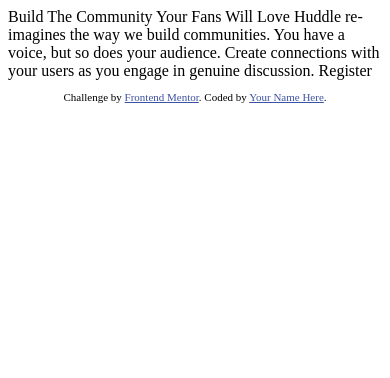
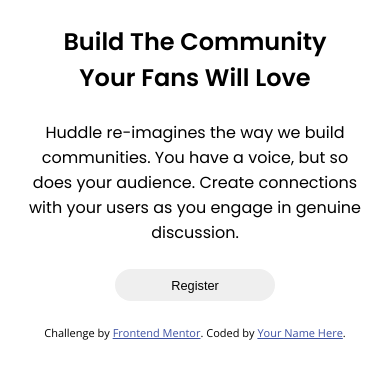
Before and after one commit to JSouza27/desaifo-huddle-landing-page, a website: page index.html in a window 390 px wide. Drawn offline with nearby package versions, Linux system fonts and the light colour scheme.

Commit message:
adicionado estilo css base para dispositivo mobile

```diff
--- a/index.html
+++ b/index.html
@@ -5,23 +5,28 @@
   <meta name="viewport" content="width=device-width, initial-scale=1.0"> <!-- displays site properly based on user's device -->
 
   <link rel="icon" type="image/png" sizes="32x32" href="./images/favicon-32x32.png">
+  <link rel="stylesheet" href="style.css">
 
   <title>Frontend Mentor | Huddle landing page with single introductory section</title>
 
-  <!-- Feel free to remove these styles or customise in your own stylesheet 👍 -->
-  <style>
-    .attribution { font-size: 11px; text-align: center; }
-    .attribution a { color: hsl(228, 45%, 44%); }
-  </style>
 </head>
 <body>
+  <main class="main">
+    <section class="container">
+      <h1 class="title">
+        Build The Community<br>Your Fans Will Love
+      </h1>
 
-  Build The Community Your Fans Will Love
+      <p class="paragraph">
+        Huddle re-imagines the way we build communities. You have a voice, but so does your audience.
+        Create connections with your users as you engage in genuine discussion.
+      </p>
 
-  Huddle re-imagines the way we build communities. You have a voice, but so does your audience.
-  Create connections with your users as you engage in genuine discussion.
-
-  Register
+      <button class="btn-register">
+        Register
+      </button>
+    </section>
+  </main>
 
   <footer>
     <p class="attribution">
--- /dev/null
+++ b/style.css
@@ -0,0 +1,69 @@
+@import url('https://fonts.googleapis.com/css2?family=Open+Sans&display=swap');
+@import url('https://fonts.googleapis.com/css2?family=Poppins:wght@400;600&display=swap');
+
+:root {
+  --violet: hsl(257, 40%, 49%);
+
+  --soft-magenta: hsl(300, 69%, 71%);
+
+  --weights-400: 400;
+
+  --weights-600: 600;
+
+  --open-sans: 'Open Sans', sans-serif;
+
+  --poppins: 'Poppins', sans-serif;
+}
+
+*{
+  padding: 0;
+  margin: 0;
+}
+
+body {
+  font-family: var(--open-sans);
+  font-weight: var(--weights-400);
+}
+
+.main {
+  display: flex;
+  flex-direction: column;
+}
+
+.container {
+  display: flex;
+  flex-direction: column;
+  text-align: center;
+  font-family: var(--poppins);
+  align-items: center;
+  margin: 1.5rem;
+}
+
+.title {
+  font-weight: var(--weights-600);
+  font-size: 1.5em;
+  line-height: 1.5em;
+}
+
+.paragraph {
+  padding: 1.5rem 0;
+  font-weight: var(--weights-400);
+  font-size: 1em;
+}
+
+.btn-register {
+  font-size: 0.8em;
+  width: 10rem;
+  height: 2rem;
+  border: none;
+  border-radius: 1rem;
+}
+
+.attribution {
+  font-size: 11px;
+  text-align: center;
+}
+
+.attribution a {
+  color: hsl(228, 45%, 44%);
+}
```
Also changed, not shown: package.json (added, +25 -0 lines), .eslintrc.json (added), 2 other files.
